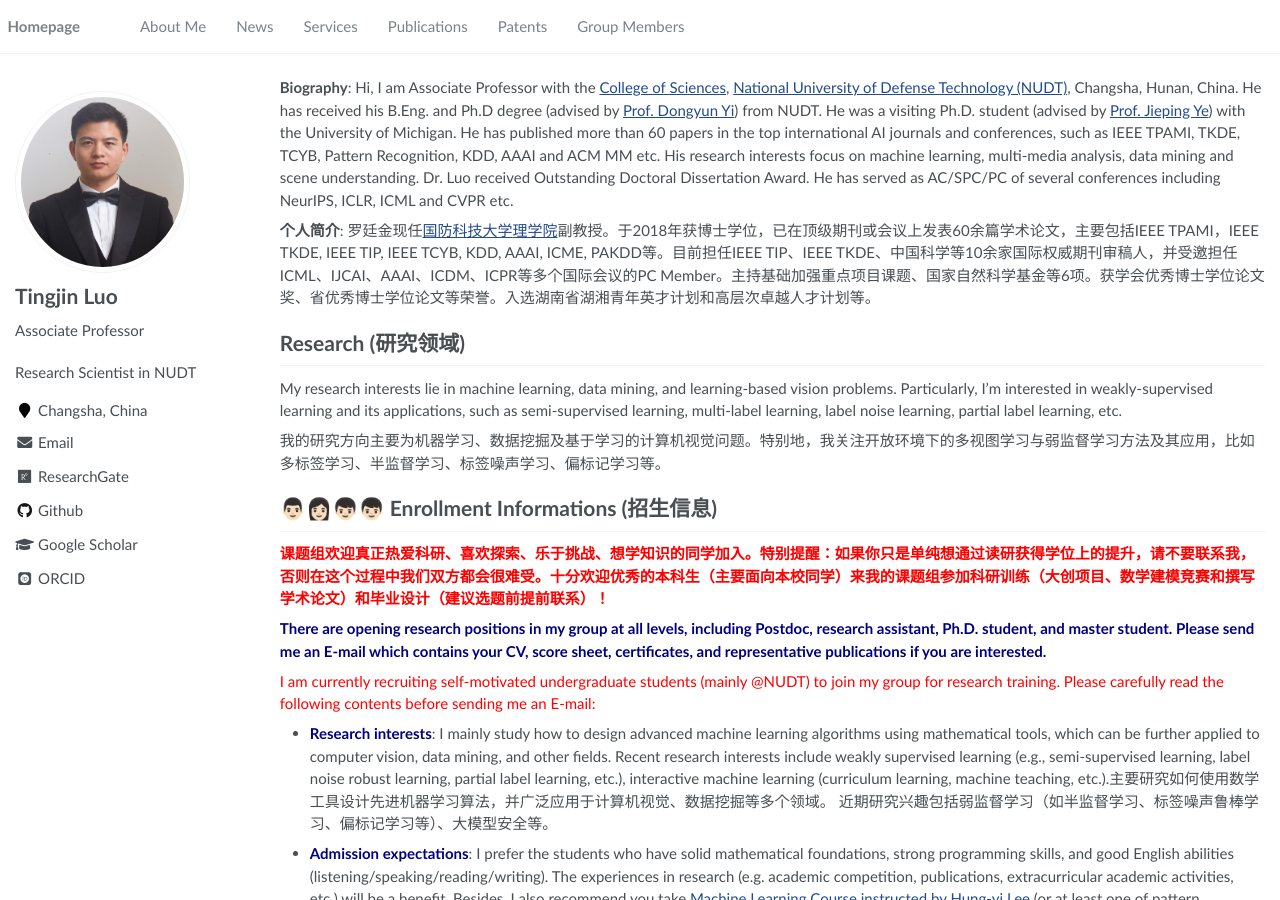
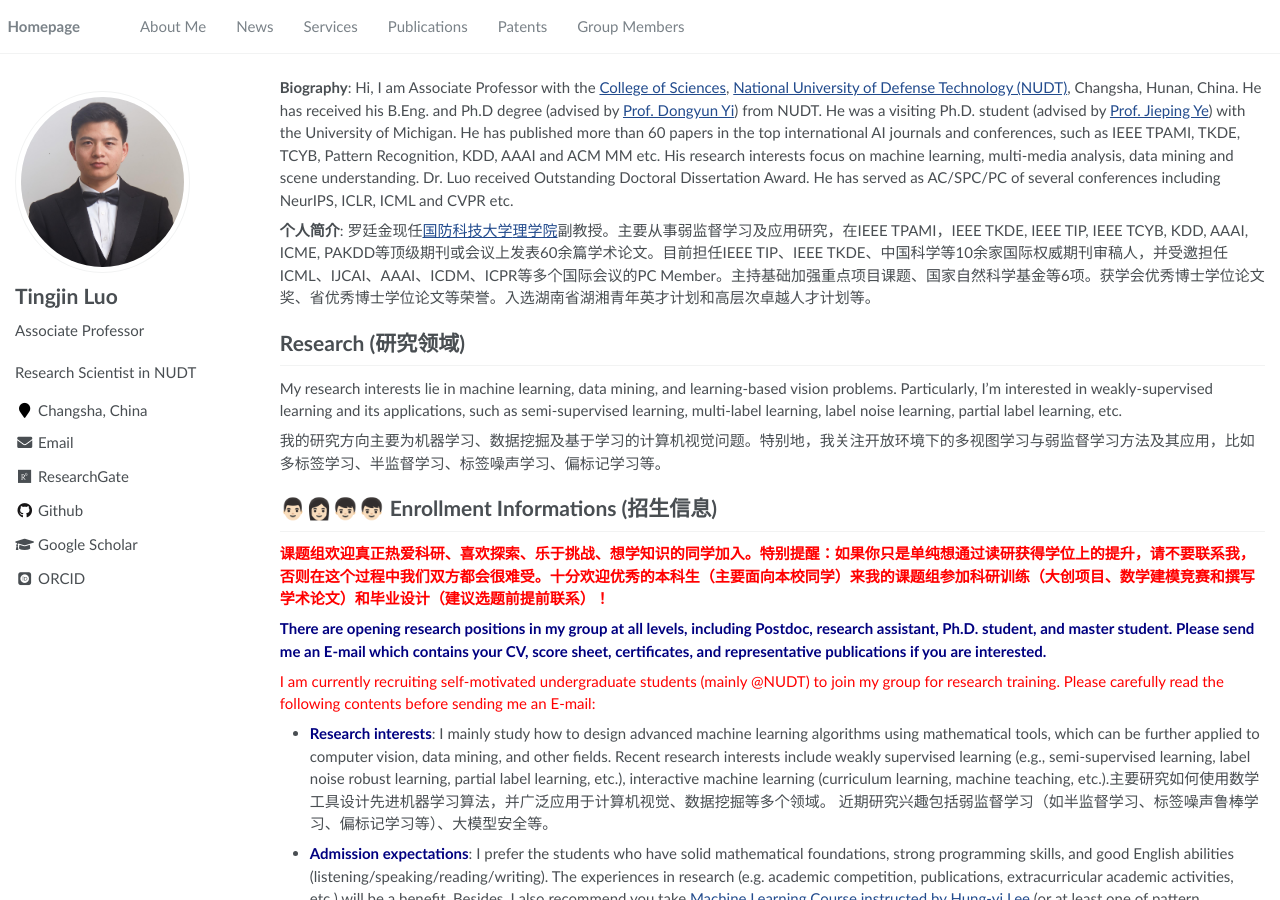
Before and after one commit to HorizonAILab/HorizonAILab.github.io, a Jekyll site: the page built from _pages/about.md, in a window 1280 px wide and 900 px high. Built offline with Jekyll 4.4.1, drawn with Linux system fonts in a browser that asks for light colours; some web fonts are replaced.

Commit message:
Update about.md

```diff
--- a/_pages/about.md
+++ b/_pages/about.md
@@ -21,7 +21,7 @@
 **Biography**: Hi, I am Associate Professor with the [College of Sciences](https://www.nudt.edu.cn/xysz/wlxy/index.htm), [National University of Defense Technology (NUDT)](https://www.nudt.edu.cn/), Changsha, Hunan, China. He has received his B.Eng. and Ph.D degree (advised by [Prof. Dongyun Yi](https://www.researchgate.net/profile/Dongyun-Yi)) from NUDT. He was a visiting Ph.D. student (advised by [Prof. Jieping Ye](http://www.yelabs.net/)) with the University of Michigan. He has published more than 60 papers in the top international AI journals and conferences, such as IEEE TPAMI, TKDE, TCYB, Pattern Recognition, KDD, AAAI and ACM MM etc. His research interests focus on machine learning, multi-media analysis, data mining and scene understanding. Dr. Luo received Outstanding Doctoral Dissertation Award. He has served as AC/SPC/PC of several conferences including NeurIPS, ICLR, ICML and CVPR etc.
 
 
-**个人简介**: 罗廷金现任[国防科技大学](https://www.nudt.edu.cn/)[理学院](https://www.nudt.edu.cn/xysz/wlxy/index.htm)副教授。于2018年获博士学位，已在顶级期刊或会议上发表60余篇学术论文，主要包括IEEE TPAMI，IEEE TKDE, IEEE TIP, IEEE TCYB, KDD, AAAI, ICME, PAKDD等。目前担任IEEE TIP、IEEE TKDE、中国科学等10余家国际权威期刊审稿人，并受邀担任ICML、IJCAI、AAAI、ICDM、ICPR等多个国际会议的PC Member。主持基础加强重点项目课题、国家自然科学基金等6项。获学会优秀博士学位论文奖、省优秀博士学位论文等荣誉。入选湖南省湖湘青年英才计划和高层次卓越人才计划等。
+**个人简介**: 罗廷金现任[国防科技大学](https://www.nudt.edu.cn/)[理学院](https://www.nudt.edu.cn/xysz/wlxy/index.htm)副教授。主要从事弱监督学习及应用研究，在IEEE TPAMI，IEEE TKDE, IEEE TIP, IEEE TCYB, KDD, AAAI, ICME, PAKDD等顶级期刊或会议上发表60余篇学术论文。目前担任IEEE TIP、IEEE TKDE、中国科学等10余家国际权威期刊审稿人，并受邀担任ICML、IJCAI、AAAI、ICDM、ICPR等多个国际会议的PC Member。主持基础加强重点项目课题、国家自然科学基金等6项。获学会优秀博士学位论文奖、省优秀博士学位论文等荣誉。入选湖南省湖湘青年英才计划和高层次卓越人才计划等。
 
 # Research (研究领域)
 My research interests lie in machine learning, data mining, and learning-based vision problems. Particularly, I'm interested in weakly-supervised learning and its applications, such as semi-supervised learning, multi-label learning, label noise learning, partial label learning, etc.
```
